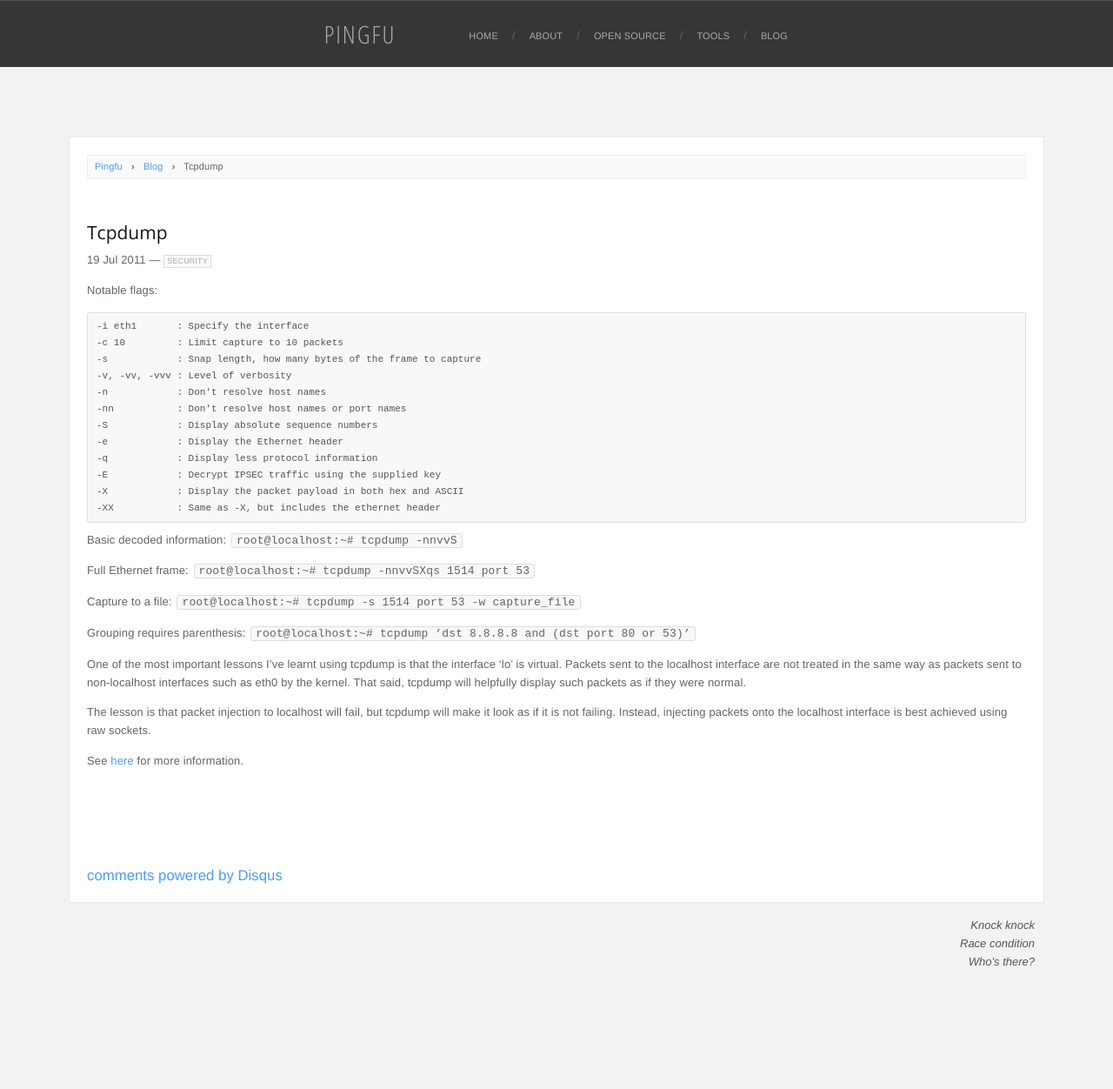
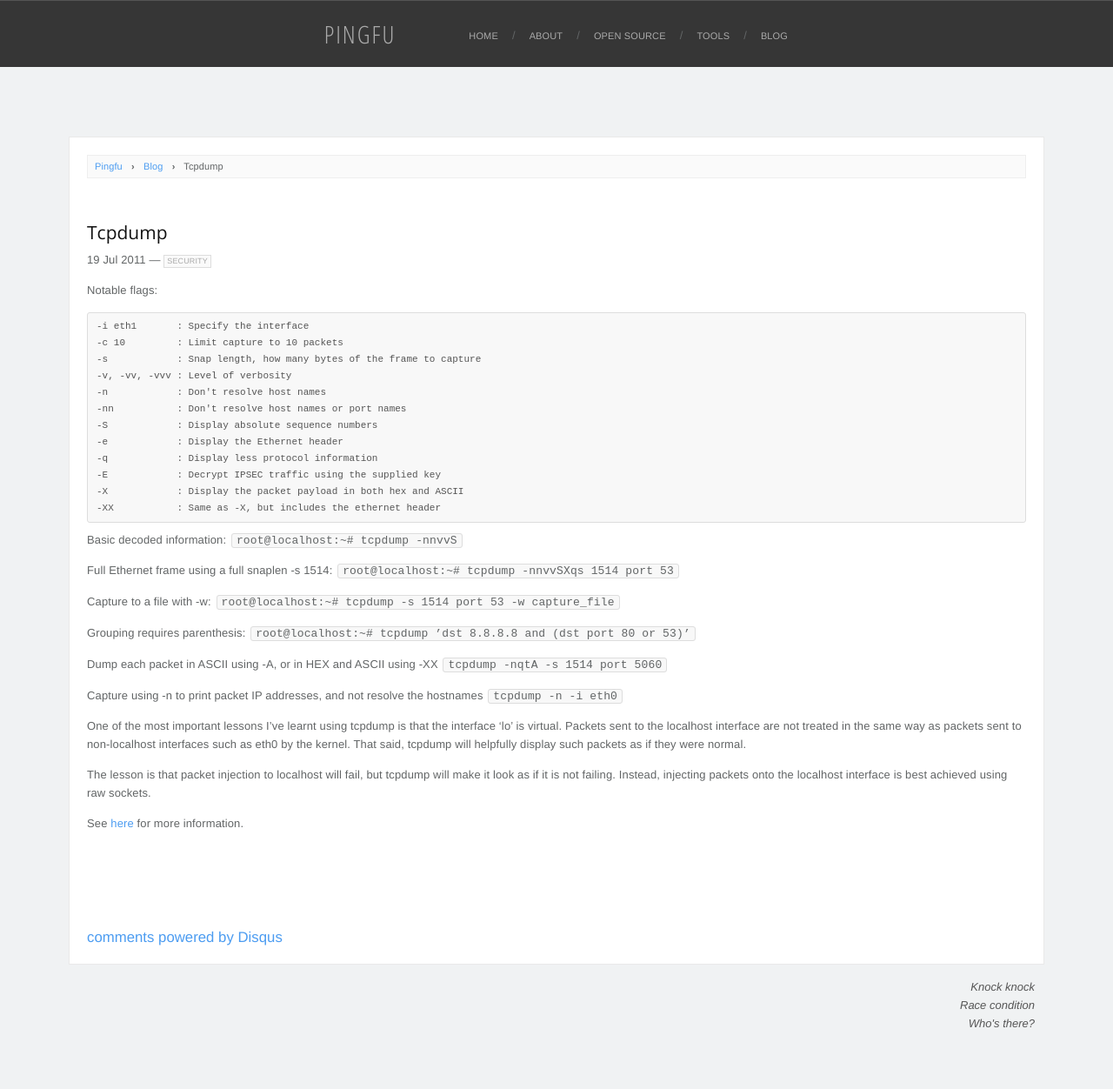
Before and after one commit to pingfu/pingfu.github.io, a Jekyll site: the page built from _posts/2011-07-19-tcpdump.markdown, in a window 1280 px wide. Shown: the whole page at 87% size. Built offline with Jekyll 4.4.1, drawn with Linux system fonts in a browser that asks for light colours; nearby versions of some CDN libraries; Markdown is read by kramdown in place of the engine named in the settings; comment, search, counter and statistics services are not loaded; before the commit the page ends 1181 px from its top, so only the background shows below that.

Commit message:
updates to tcpdump post

````diff
--- a/_posts/2011-07-19-tcpdump.markdown
+++ b/_posts/2011-07-19-tcpdump.markdown
@@ -26,14 +26,20 @@ Notable flags:
 Basic decoded information:
 ```root@localhost:~# tcpdump -nnvvS```
 
-Full Ethernet frame:
+Full Ethernet frame using a full snaplen -s 1514:
 ```root@localhost:~# tcpdump -nnvvSXqs 1514 port 53```
 
-Capture to a file:
+Capture to a file with -w:
 ```root@localhost:~# tcpdump -s 1514 port 53 -w capture_file```
 
 Grouping requires parenthesis:
 ```root@localhost:~# tcpdump ’dst 8.8.8.8 and (dst port 80 or 53)’```
+
+Dump each packet in ASCII using -A, or in HEX and ASCII using -XX
+```tcpdump -nqtA -s 1514 port 5060```
+
+Capture using -n to print packet IP addresses, and not resolve the hostnames
+```tcpdump -n -i eth0```
 
 One of the most important lessons I've learnt using tcpdump is that the interface 'lo' is virtual. Packets sent to the localhost interface are not treated in the same way as packets sent to non-localhost interfaces such as eth0 by the kernel. That said, tcpdump will helpfully display such packets as if they were normal.
 
````
